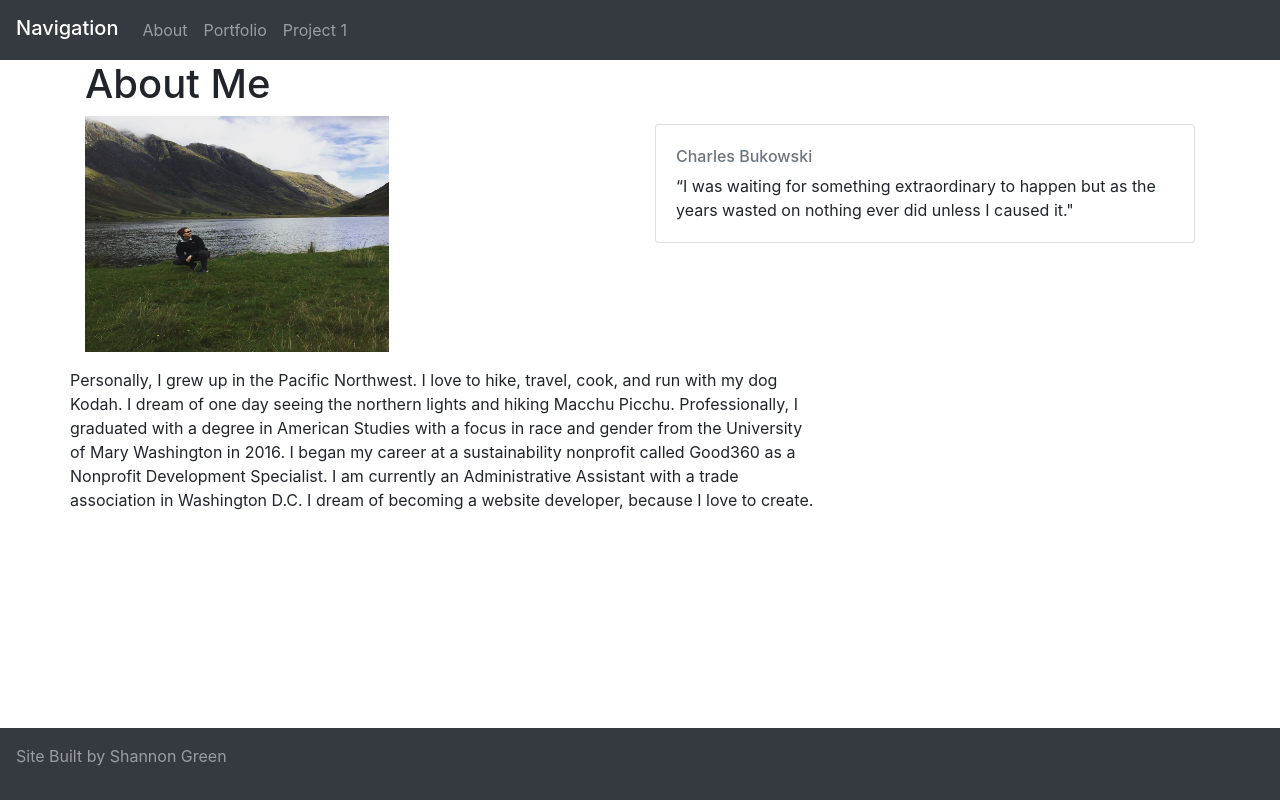
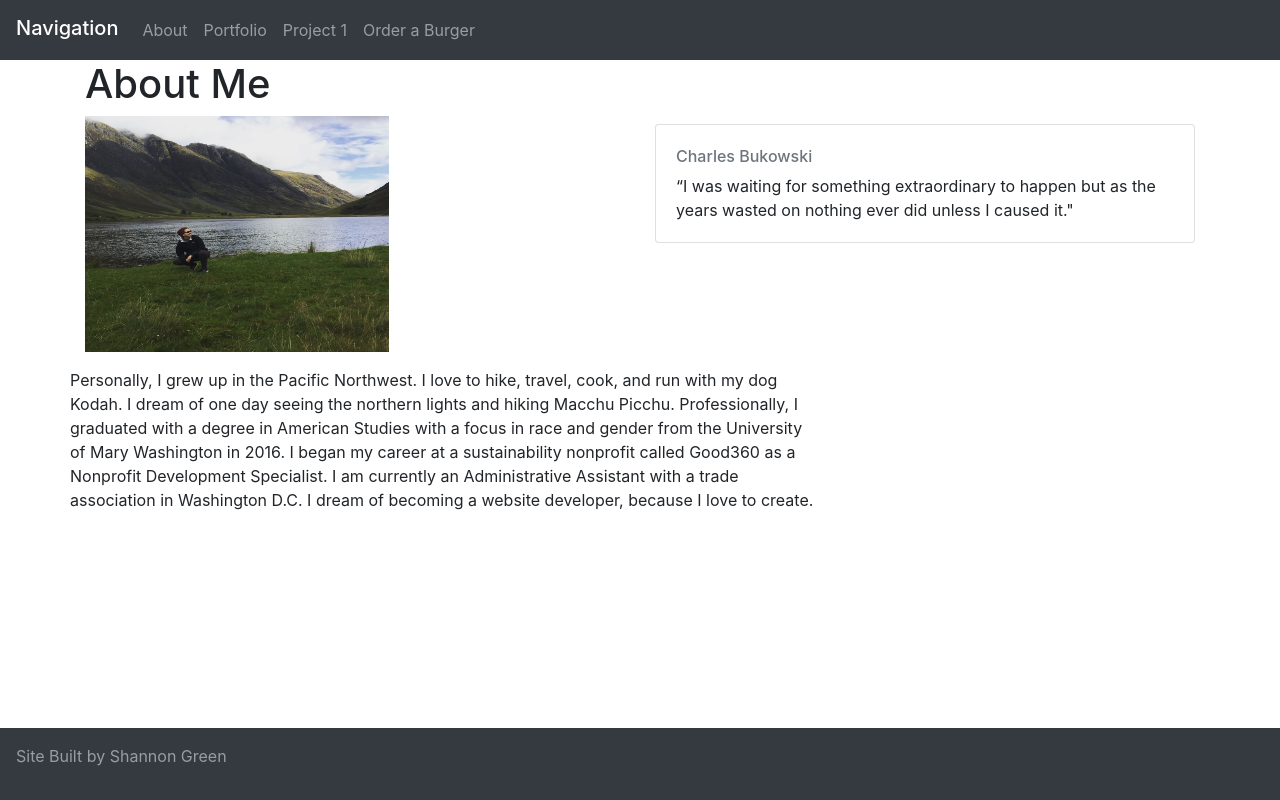
Before and after one commit to Spunkyfrog93/Portfolio, a plain HTML site: page index.html in a window 1280 px wide. Drawn offline with nearby package versions, Linux system fonts and the light colour scheme.

Commit message:
added the burger app

```diff
--- a/index.html
+++ b/index.html
@@ -26,6 +26,9 @@
         </li>
         <li class="nav-item">
           <a class="nav-link" href="https://spunkyfrog93.github.io/project/">Project 1</a>
+
+          <li class="nav-item">
+            <a class="nav-link" href="https://shrouded-taiga-12821.herokuapp.com/">Order a Burger</a>
         </li>
       </ul>
     </div>
```
